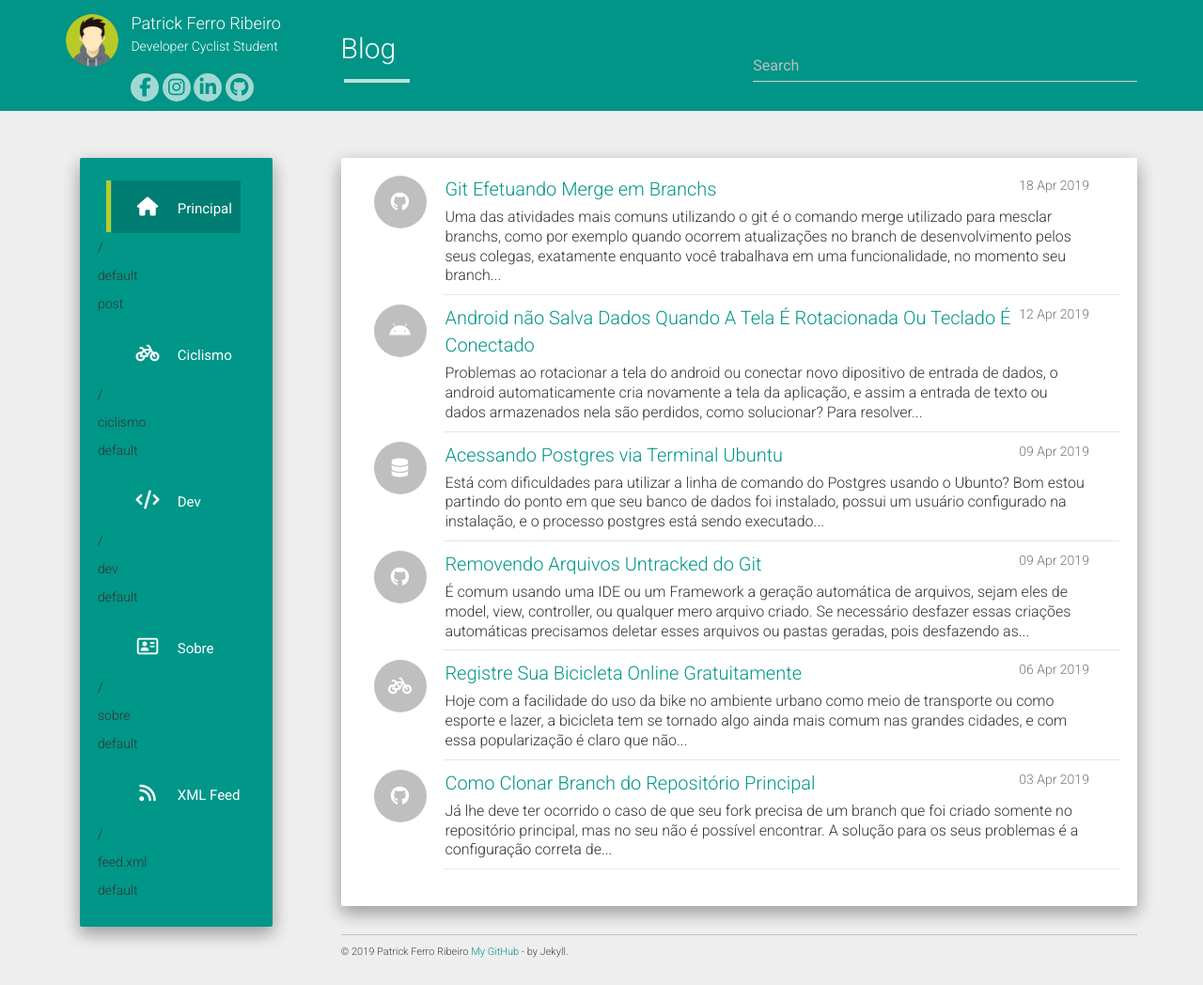
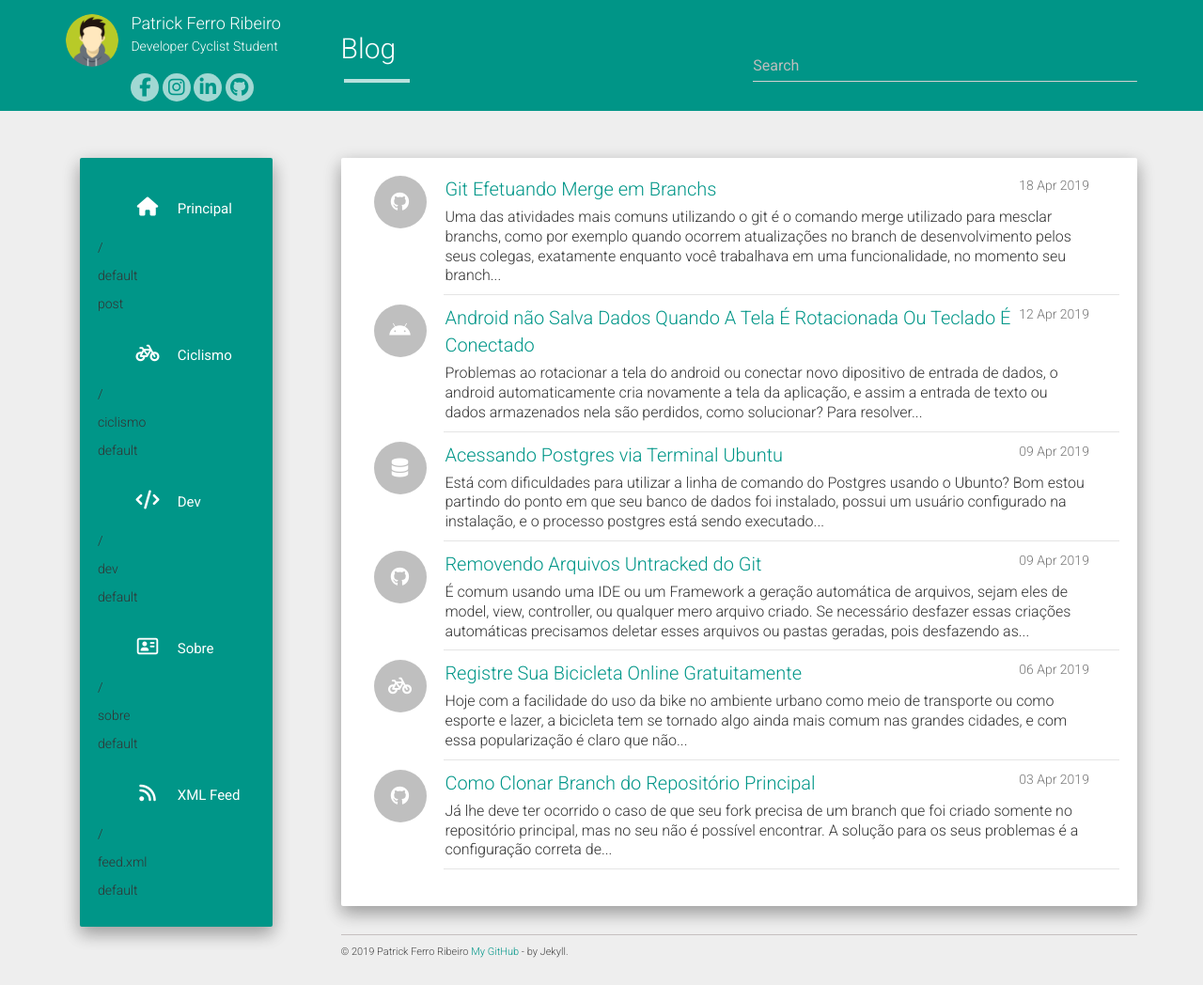
Before and after one commit to riberman/riberman.github.io, a Jekyll site: the page built from index.html, in a window 1280 px wide. Shown: the whole page at 94% size. Built offline with Jekyll 4.4.1, drawn with Linux system fonts in a browser that asks for light colours; nearby versions of some CDN libraries; the list of posts is cut into pages by our own code.

Commit message:
test navigation menu

```diff
--- a/_includes/navigation.html
+++ b/_includes/navigation.html
@@ -1,7 +1,7 @@
 <ul class="list-separator nav navbar-nav well well-primary {{ page.layout }}">
 {% for i in site.data.urls %}
 	{% assign current = nil %}
-	{% assign pageurl = page.url | split:'/' | last %}
+	{% assign pageurl = page.url | split:'/' | second %}
 	{% assign menuurl = i.url | split:'/' | last %}
 	{% assign linkurl = nil %}
 	{% if i.url contains '://' %}
@@ -11,7 +11,7 @@
 	{% endif %}
 	{% assign target = i.target %}
     {% unless target %} {% assign target = '_self' %} {% endunless %}
-	{% if pageurl == menuurl or page.layout == i.layout  or pageurl == 'about' and menuurl == 'sobre'%} {% assign current = 'current-menu-item' %} {% endif %}
+	{% if pageurl == menuurl or page.layout == i.layout %} {% assign current = 'current-menu-item' %} {% endif %}
 	<li class="col-lg-12 col-md-12 col-sm-4 col-xs-12 {{ current }} {{ pageurl }}"><a href="{{ linkurl }}" target="{{ target }}"><i class="{{ i.icon }}"></i> {{ i.text }}</a></li>
 	<p>{{ page.url }}</p>
 	<p>{{ pageurl }}</p>
```
